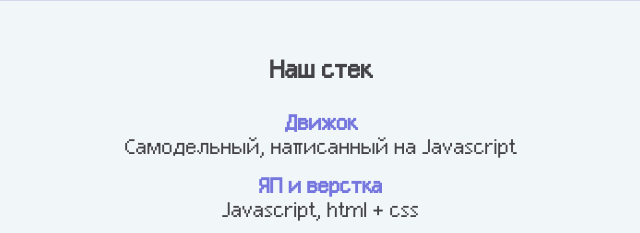
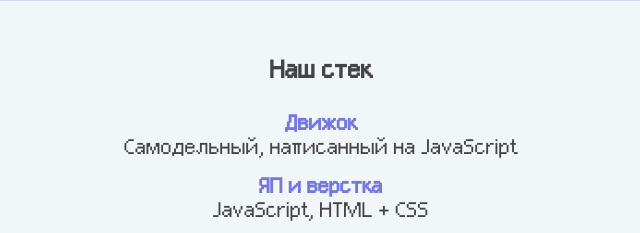
Before and after one commit to Springlezz/hackathon_gamedev2025, a plain HTML site: page about.html in a window 1280 px wide. Shown: the part 2109-2342 px from the top of the page, 337-977 px from the left. Drawn offline with Linux system fonts and the light colour scheme.

Commit message:
Исправление текста

```diff
--- a/about.html
+++ b/about.html
@@ -74,9 +74,9 @@
                 <h3>Наш стек</h3>
                 <dl>
                     <dt><span class="special-word-purple">Движок</span></dt>
-                    <dd>Самодельный, написанный на Javascript</dd>
+                    <dd>Самодельный, написанный на JavaScript</dd>
                     <dt><span class="special-word-purple">ЯП и верстка</span></dt>
-                    <dd>Javascript, html + css</dd>
+                    <dd>JavaScript, HTML + CSS</dd>
                     <dt><span class="special-word-purple">Александр Чернейкин</span></dt>
                     <dd>Музыка и звукосопровождение, дизайн</dd>
                     <dt><span class="special-word-purple">Ксения Уручьёва</span></dt>
```
Also changed, not shown: index.html (+2 -1 lines).
